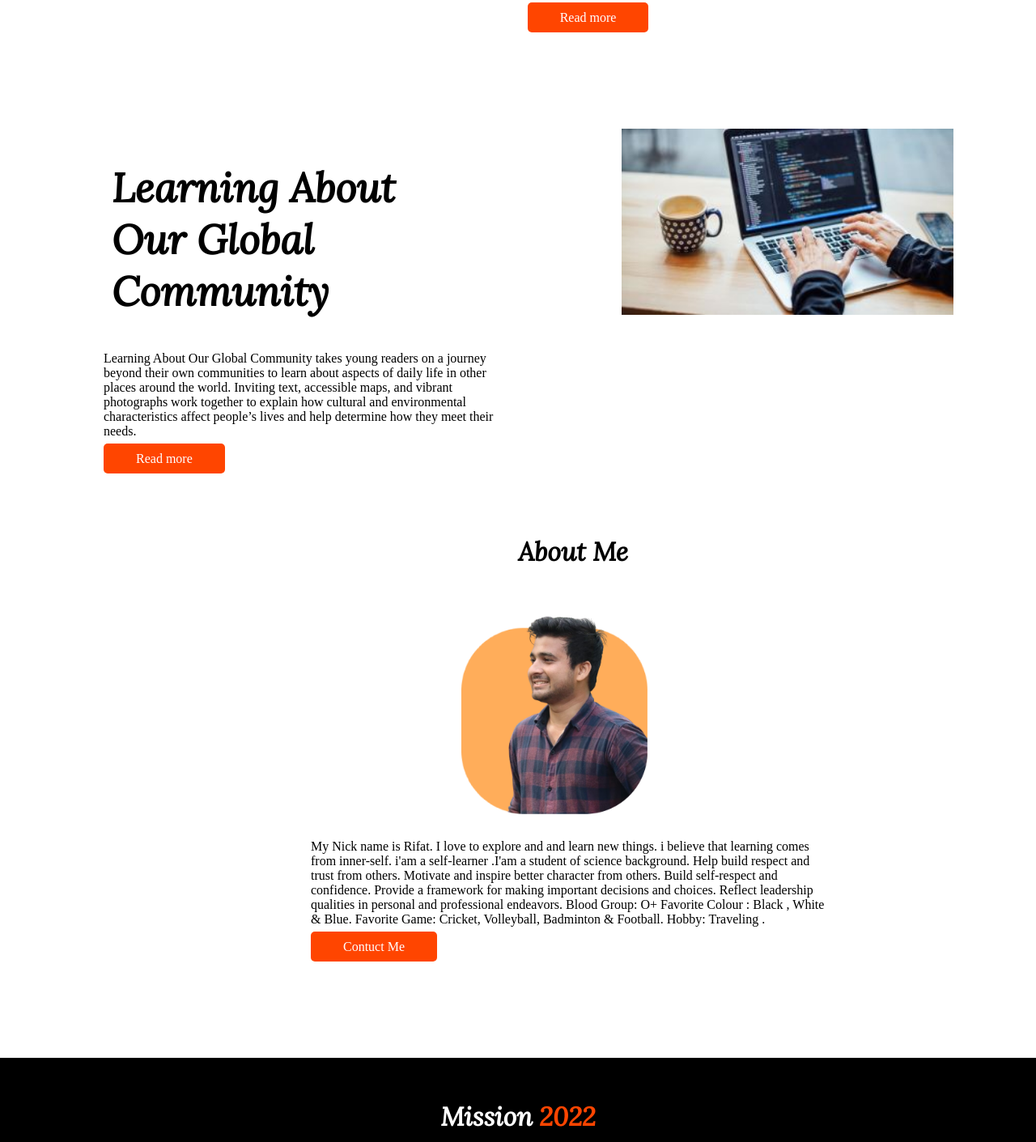
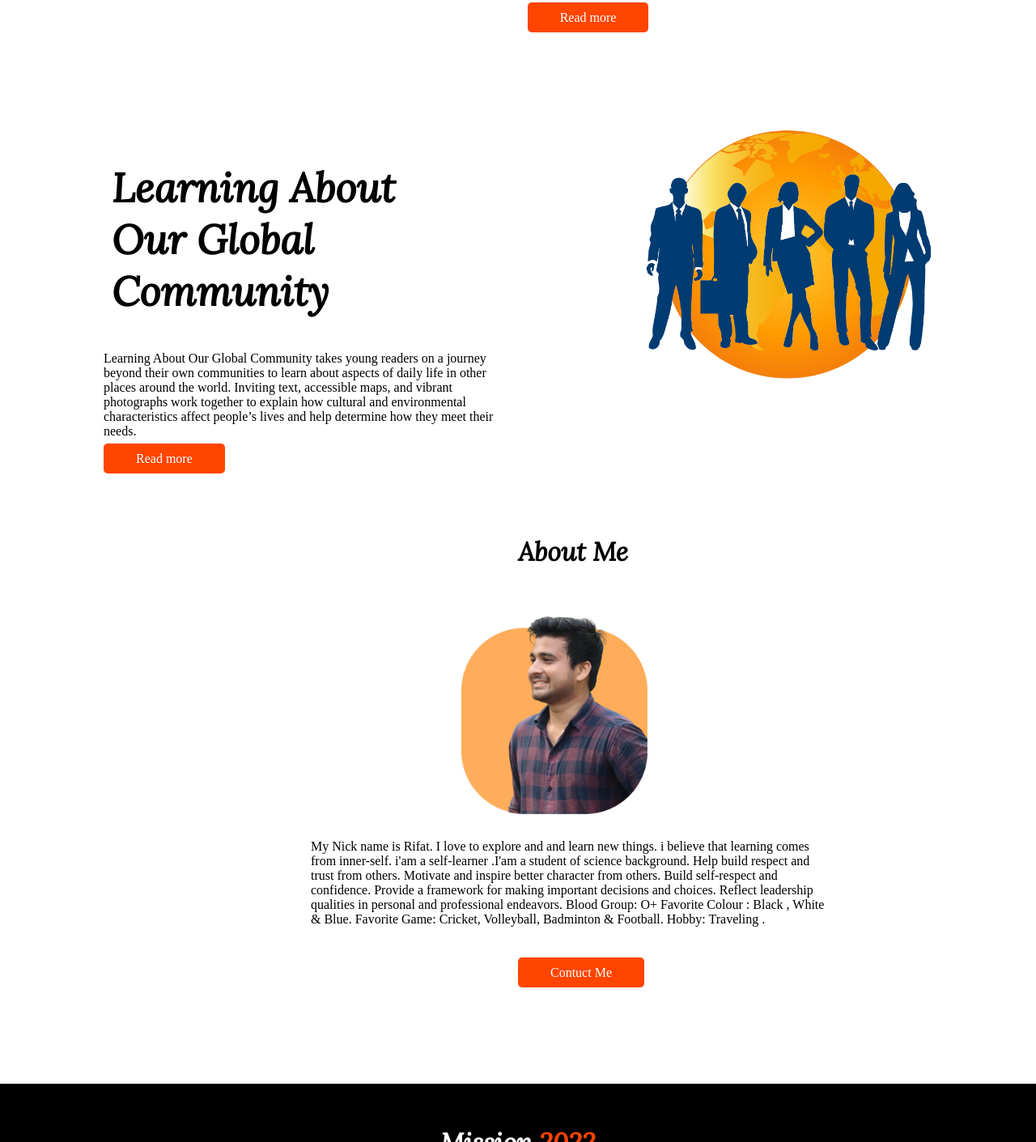
Before and after one commit to Rifat-10/Millestone-One-Portfolio, a plain HTML site: page index.html in a window 1280 px wide. Shown: the part 1261-2672 px from the top of the page at 81% size. Drawn offline with Linux system fonts and the light colour scheme; a web font is replaced by a local one.

Commit message:
Full Complete2

```diff
--- a/index.html
+++ b/index.html
@@ -104,7 +104,7 @@
         </div>
 
         <div class="a33">
-            <img src="images/pictures/a.jpg" alt="">
+            <img src="images/pictures/abb.png" alt="">
         </div>
 
     </section>
@@ -127,9 +127,13 @@
             <p>My Nick name is Rifat.
             I love to explore and and learn new things. i believe that learning comes from inner-self. i'am a self-learner .I'am a student of science background. Help build respect and trust from others. Motivate and inspire better character from others. Build self-respect and confidence. Provide a framework for making important decisions and choices. Reflect leadership qualities in personal and professional endeavors. Blood Group: O+ Favorite Colour : Black , White & Blue. Favorite Game: Cricket, Volleyball, Badminton & Football. Hobby: Traveling .</p>
 
-            <a class="click-me"target="_blank" rel="_blank" href="">Contuct Me</a>
+            <div class="click">
 
+                <a class="click-me"target="_blank" rel="_blank" href="">Contuct Me</a>
+
+            </div>
         </div>
+
     </div>
 
     <footer>
--- a/style.css
+++ b/style.css
@@ -209,6 +209,11 @@ section{
     padding-top: 05%;
 
 }
+.click{
+    align-items: center;
+    padding-left: 40%;
+    padding-top: 05%;
+}
 .click-me{
     text-align: center;
     text-decoration: none;
```
Also changed, not shown: images/pictures/abb.png (added).
